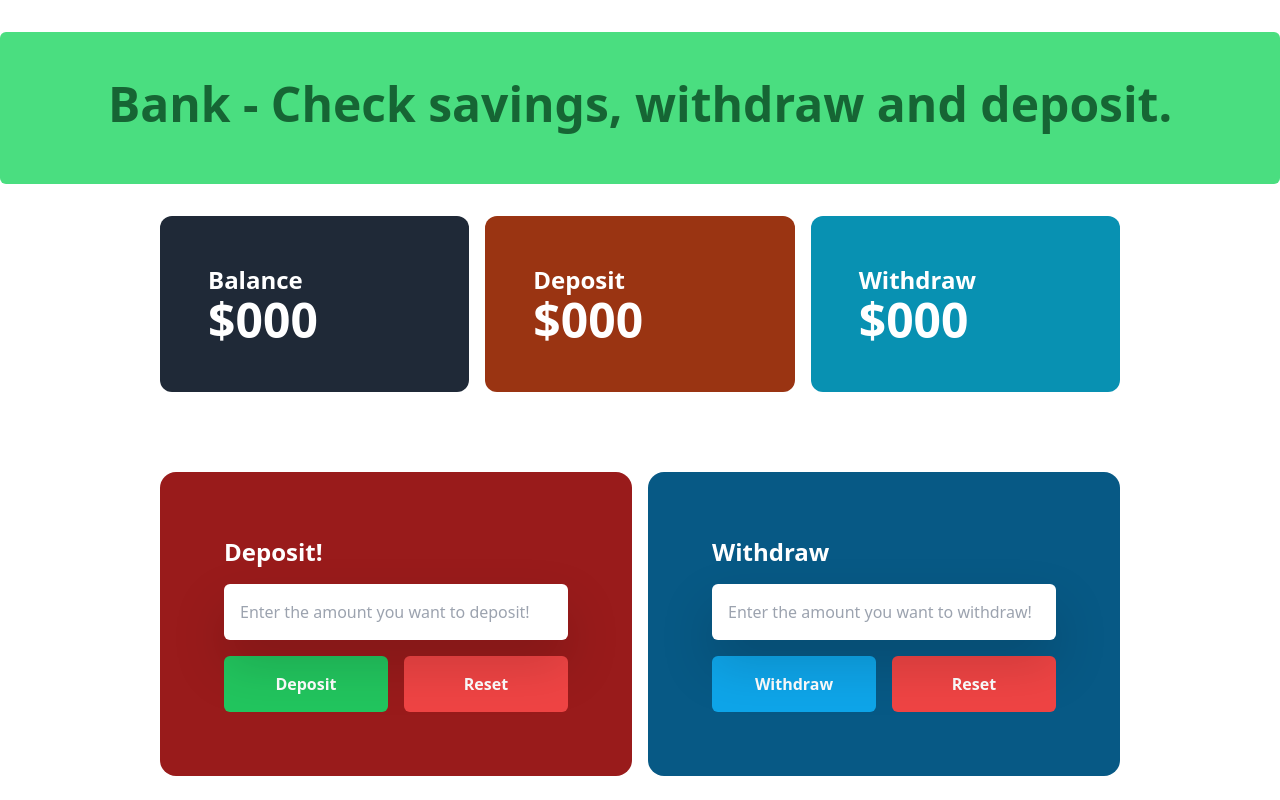
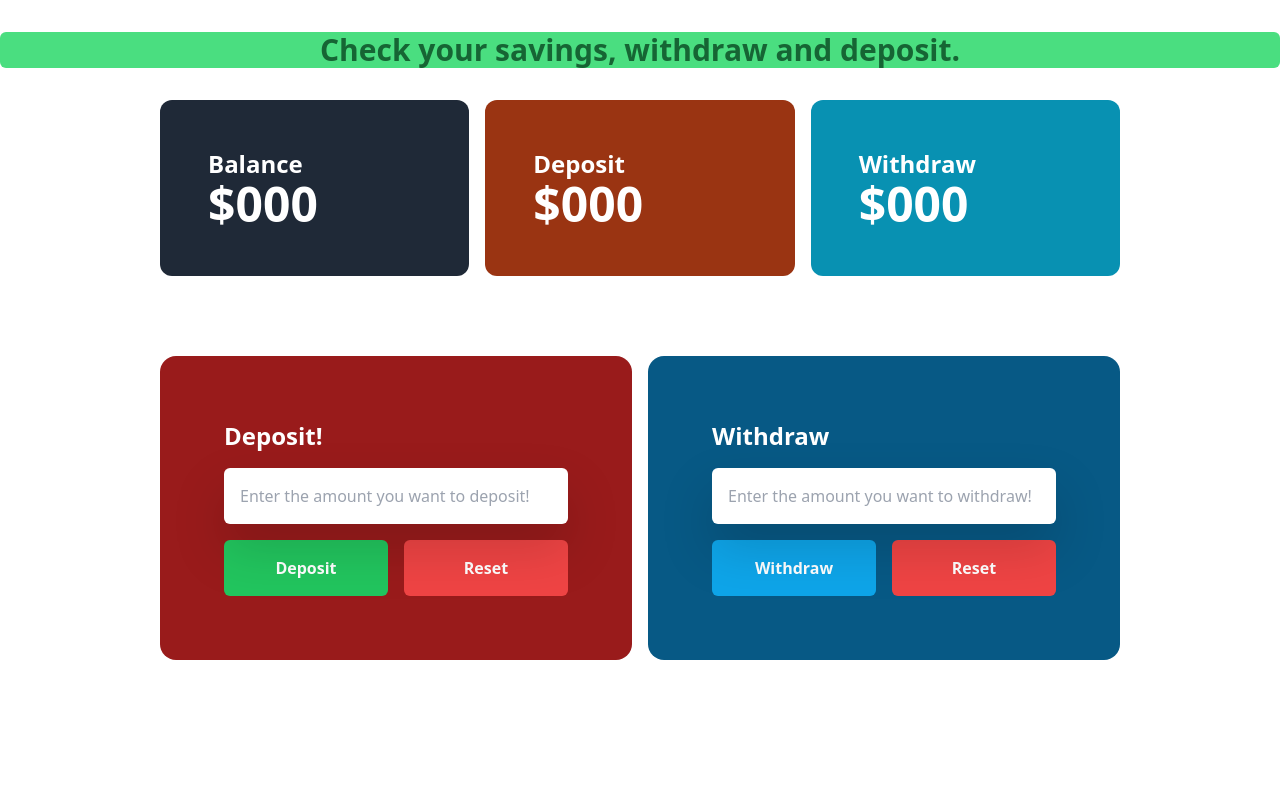
Before and after one commit to nazsakib/bank-login, a plain HTML site: page bank.html in a window 1280 px wide. Drawn offline with nearby package versions, Linux system fonts and the light colour scheme.

Commit message:
header with fixed

```diff
--- a/bank.html
+++ b/bank.html
@@ -10,10 +10,10 @@
     </head>
     <body>
         <header
-            class="container text-center bg-green-400 w3/4 mt-8 p-12 m-auto rounded-md"
+            class="container text-center bg-green-400 w3/4 mt-8 m-auto rounded-md"
         >
-            <h1 class="text-center mb-2 text-5xl text-green-800 font-bold">
-                Bank - Check savings, withdraw and deposit.
+            <h1 class="text-center mb-2 text-3xl text-green-800 font-bold">
+                Check your savings, withdraw and deposit.
             </h1>
         </header>
 
```
